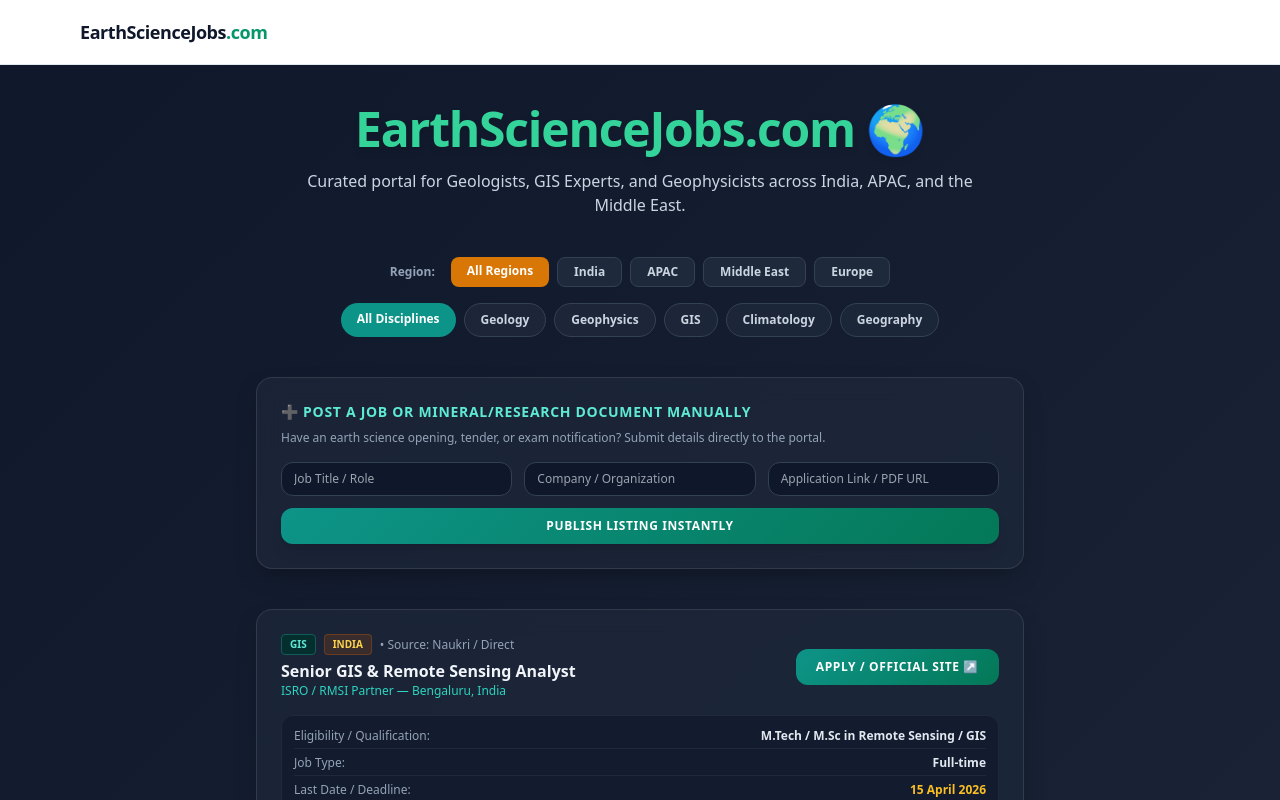
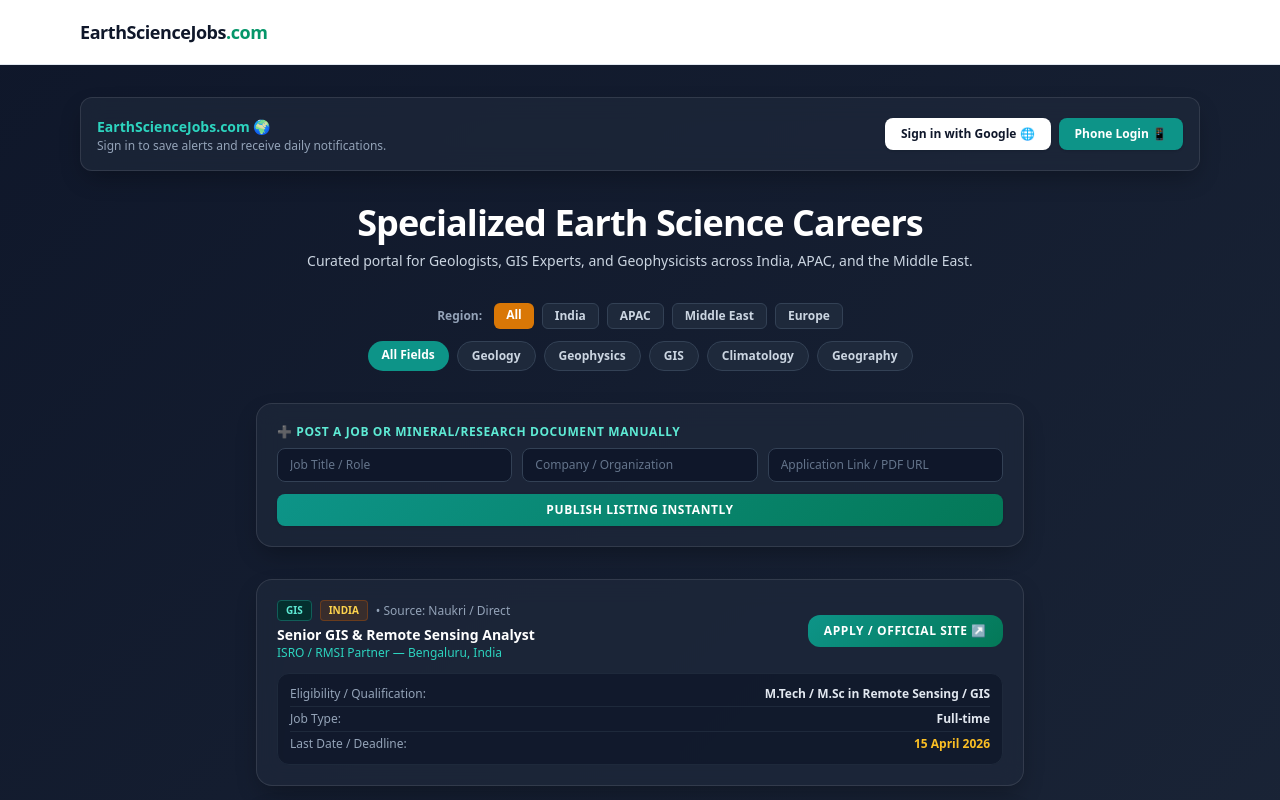
Before and after one commit to Roshangeek/earthsciencejob, a Next.js app: page / in a window 1280 px wide. Shown: the top 800 px of the page. Built offline with nearby package versions, Linux system fonts and the light colour scheme.

Commit message:
Refactor job listing page layout and styles
Updated layout and styling for the job listing page, including adjustments to filters and job posting sections.

```diff
--- a/src/app/page.js
+++ b/src/app/page.js
@@ -6,7 +6,6 @@ export default async function Home({ searchParams }) {
   const categoryFilter = searchParams?.category || '';
   const regionFilter = searchParams?.region || '';
 
-  // Real data with India, APAC, Middle East, and global sources (LinkedIn, Indeed, Naukri)
   const allJobs = [
     {
       id: 1,
@@ -83,92 +82,107 @@ export default async function Home({ searchParams }) {
   const regions = ['India', 'APAC', 'Middle East', 'Europe'];
 
   return (
-    <div className="max-w-6xl mx-auto px-4 py-10">
+    <div className="max-w-6xl mx-auto px-4 py-8">
+      {/* Top Authentication Bar (Google & Phone Login) */}
+      <div className="mineral-card p-4 rounded-xl mb-8 flex flex-col sm:flex-row justify-between items-center gap-4 border border-slate-700">
+        <div>
+          <span className="text-sm font-bold text-teal-400">EarthScienceJobs.com 🌍</span>
+          <p className="text-xs text-slate-400">Sign in to save alerts and receive daily notifications.</p>
+        </div>
+        <div className="flex items-center gap-2 w-full sm:w-auto">
+          <button className="flex-1 sm:flex-none bg-white text-slate-900 px-4 py-2 rounded-lg text-xs font-bold hover:bg-slate-100 transition shadow">
+            Sign in with Google 🌐
+          </button>
+          <button className="flex-1 sm:flex-none bg-teal-600 text-white px-4 py-2 rounded-lg text-xs font-bold hover:bg-teal-500 transition shadow">
+            Phone Login 📱
+          </button>
+        </div>
+      </div>
+
       {/* Hero Header */}
-      <div className="text-center max-w-2xl mx-auto mb-10">
-        <h1 className="text-3xl md:text-5xl font-extrabold tracking-tight mb-4 text-emerald-400 drop-shadow-md">
-          EarthScienceJobs.com 🌍
+      <div className="text-center max-w-2xl mx-auto mb-8">
+        <h1 className="text-3xl md:text-4xl font-extrabold tracking-tight mb-2 text-white">
+          Specialized Earth Science Careers
         </h1>
-        <p className="text-slate-300 text-base">
+        <p className="text-slate-300 text-sm">
           Curated portal for Geologists, GIS Experts, and Geophysicists across India, APAC, and the Middle East.
         </p>
       </div>
 
       {/* Region Filter Bar */}
-      <div className="flex flex-wrap justify-center gap-2 mb-4">
-        <span className="text-xs font-semibold text-slate-400 self-center mr-2">Region:</span>
-        <Link href="/" className={`px-4 py-1.5 rounded-lg text-xs font-bold transition ${!regionFilter ? 'bg-amber-600 text-white' : 'bg-slate-800 text-slate-300 border border-slate-700'}`}>
-          All Regions
+      <div className="flex flex-wrap justify-center gap-2 mb-3">
+        <span className="text-xs font-semibold text-slate-400 self-center mr-1">Region:</span>
+        <Link href="/" className={`px-3 py-1 rounded-md text-xs font-bold transition ${!regionFilter ? 'bg-amber-600 text-white' : 'bg-slate-800 text-slate-300 border border-slate-700'}`}>
+          All
         </Link>
         {regions.map((reg) => (
-          <Link key={reg} href={`/?region=${reg}${categoryFilter ? `&category=${categoryFilter}` : ''}`} className={`px-4 py-1.5 rounded-lg text-xs font-bold transition ${regionFilter === reg ? 'bg-amber-600 text-white' : 'bg-slate-800 text-slate-300 border border-slate-700'}`}>
+          <Link key={reg} href={`/?region=${reg}${categoryFilter ? `&category=${categoryFilter}` : ''}`} className={`px-3 py-1 rounded-md text-xs font-bold transition ${regionFilter === reg ? 'bg-amber-600 text-white' : 'bg-slate-800 text-slate-300 border border-slate-700'}`}>
             {reg}
           </Link>
         ))}
       </div>
 
       {/* Category Filter Pills */}
-      <div className="flex flex-wrap justify-center gap-2 mb-10">
-        <Link href={`/${regionFilter ? `?region=${regionFilter}` : ''}`} className={`px-4 py-2 rounded-full text-xs font-semibold transition ${!categoryFilter ? 'bg-teal-600 text-white' : 'bg-slate-800/80 text-slate-300 border border-slate-700'}`}>
-          All Disciplines
+      <div className="flex flex-wrap justify-center gap-2 mb-8">
+        <Link href={`/${regionFilter ? `?region=${regionFilter}` : ''}`} className={`px-3.5 py-1.5 rounded-full text-xs font-semibold transition ${!categoryFilter ? 'bg-teal-600 text-white' : 'bg-slate-800 text-slate-300 border border-slate-700'}`}>
+          All Fields
         </Link>
         {categories.map((cat) => (
-          <Link key={cat} href={`/?category=${cat}${regionFilter ? `&region=${regionFilter}` : ''}`} className={`px-4 py-2 rounded-full text-xs font-semibold transition ${categoryFilter === cat ? 'bg-teal-600 text-white' : 'bg-slate-800/80 text-slate-300 border border-slate-700'}`}>
+          <Link key={cat} href={`/?category=${cat}${regionFilter ? `&region=${regionFilter}` : ''}`} className={`px-3.5 py-1.5 rounded-full text-xs font-semibold transition ${categoryFilter === cat ? 'bg-teal-600 text-white' : 'bg-slate-800 text-slate-300 border border-slate-700'}`}>
             {cat}
           </Link>
         ))}
       </div>
 
-      {/* Manual Job Posting Section */}
-      <div className="mineral-card p-6 rounded-2xl mb-10 max-w-3xl mx-auto border border-teal-500/30">
-        <h3 className="text-sm font-bold text-teal-300 uppercase tracking-wider mb-2">➕ Post a Job or Mineral/Research Document Manually</h3>
-        <p className="text-xs text-slate-400 mb-4">Have an earth science opening, tender, or exam notification? Submit details directly to the portal.</p>
-        <div className="grid grid-cols-1 md:grid-cols-3 gap-3">
-          <input type="text" placeholder="Job Title / Role" className="bg-slate-900 border border-slate-700 rounded-xl px-3 py-2 text-xs text-slate-200" />
-          <input type="text" placeholder="Company / Organization" className="bg-slate-900 border border-slate-700 rounded-xl px-3 py-2 text-xs text-slate-200" />
-          <input type="text" placeholder="Application Link / PDF URL" className="bg-slate-900 border border-slate-700 rounded-xl px-3 py-2 text-xs text-slate-200" />
+      {/* Manual Job & Document Posting Box */}
+      <div className="mineral-card p-5 rounded-2xl mb-8 max-w-3xl mx-auto border border-teal-500/30">
+        <h3 className="text-xs font-bold text-teal-300 uppercase tracking-wider mb-2">➕ Post a Job or Mineral/Research Document Manually</h3>
+        <div className="grid grid-cols-1 md:grid-cols-3 gap-2.5 mb-3">
+          <input type="text" placeholder="Job Title / Role" className="bg-slate-900 border border-slate-700 rounded-lg px-3 py-2 text-xs text-slate-200 placeholder-slate-500" />
+          <input type="text" placeholder="Company / Organization" className="bg-slate-900 border border-slate-700 rounded-lg px-3 py-2 text-xs text-slate-200 placeholder-slate-500" />
+          <input type="text" placeholder="Application Link / PDF URL" className="bg-slate-900 border border-slate-700 rounded-lg px-3 py-2 text-xs text-slate-200 placeholder-slate-500" />
         </div>
-        <button className="mt-3 w-full mineral-btn py-2.5 rounded-xl text-xs font-bold uppercase tracking-wider shadow-lg">
+        <button className="w-full mineral-btn py-2 rounded-lg text-xs font-bold uppercase tracking-wider shadow">
           Publish Listing Instantly
         </button>
       </div>
 
-      {/* FreeJobAlert Style Details List */}
+      {/* FreeJobAlert Style Job Feed */}
       <div className="space-y-4 max-w-3xl mx-auto">
         {jobs.length === 0 ? (
-          <div className="mineral-card p-8 rounded-2xl text-center">
-            <p className="text-slate-400 text-sm">No active listings found for this specific filter.</p>
+          <div className="mineral-card p-6 rounded-xl text-center">
+            <p className="text-slate-400 text-xs">No active listings found for this filter.</p>
           </div>
         ) : (
           jobs.map((job) => (
-            <div key={job.id} className="mineral-card p-6 rounded-2xl transition hover:border-teal-500/50">
-              <div className="flex flex-col md:flex-row justify-between items-start md:items-center gap-4 mb-4">
+            <div key={job.id} className="mineral-card p-5 rounded-2xl transition hover:border-teal-500/40">
+              <div className="flex flex-col md:flex-row justify-between items-start md:items-center gap-3 mb-3">
                 <div>
                   <div className="flex items-center gap-2 mb-1">
                     <span className="text-[10px] font-bold uppercase bg-teal-950 text-teal-300 px-2 py-0.5 rounded border border-teal-800">{job.category}</span>
                     <span className="text-[10px] font-bold uppercase badge-region px-2 py-0.5 rounded">{job.region}</span>
                     <span className="text-xs text-slate-400">• Source: {job.source}</span>
                   </div>
-                  <h2 className="text-base font-bold text-slate-100">{job.title}</h2>
+                  <h2 className="text-sm font-bold text-white">{job.title}</h2>
                   <p className="text-xs text-teal-400 font-medium">{job.company} — {job.location}</p>
                 </div>
-                <a href={job.url} target="_blank" rel="noopener noreferrer" className="mineral-btn px-5 py-2.5 rounded-xl text-xs font-bold uppercase tracking-wider text-center w-full md:w-auto">
+                <a href={job.url} target="_blank" rel="noopener noreferrer" className="mineral-btn px-4 py-2 rounded-xl text-xs font-bold uppercase tracking-wider text-center w-full md:w-auto">
                   Apply / Official Site ↗
                 </a>
               </div>
 
               {/* FreeJobAlert Metadata Table Style */}
-              <div className="bg-slate-900/60 rounded-xl p-3 border border-slate-800 text-xs space-y-1.5 text-slate-300">
+              <div className="bg-slate-900/80 rounded-xl p-3 border border-slate-800 text-xs space-y-1 text-slate-300">
                 <div className="flex justify-between border-b border-slate-800 pb-1">
-                  <span className="text-slate-400 font-medium">Eligibility / Qualification:</span>
+                  <span className="text-slate-400">Eligibility / Qualification:</span>
                   <span className="font-semibold text-slate-200 text-right">{job.qualification}</span>
                 </div>
                 <div className="flex justify-between border-b border-slate-800 pb-1">
-                  <span className="text-slate-400 font-medium">Job Type:</span>
+                  <span className="text-slate-400">Job Type:</span>
                   <span className="font-semibold text-slate-200">{job.jobType}</span>
                 </div>
                 <div className="flex justify-between">
-                  <span className="text-slate-400 font-medium">Last Date / Deadline:</span>
+                  <span className="text-slate-400">Last Date / Deadline:</span>
                   <span className="font-semibold text-amber-400">{job.lastDate}</span>
                 </div>
               </div>
```
